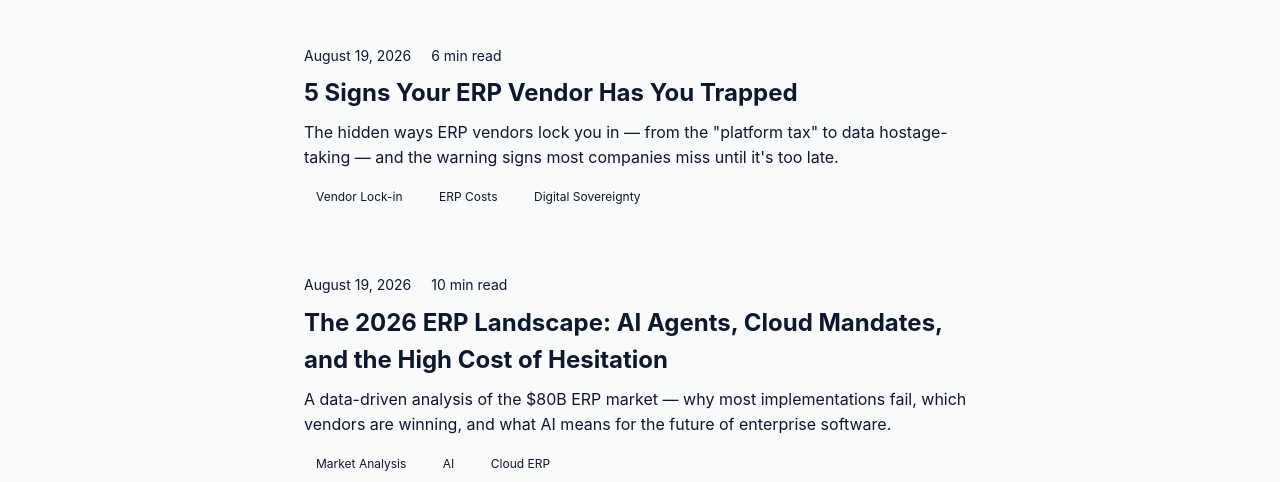
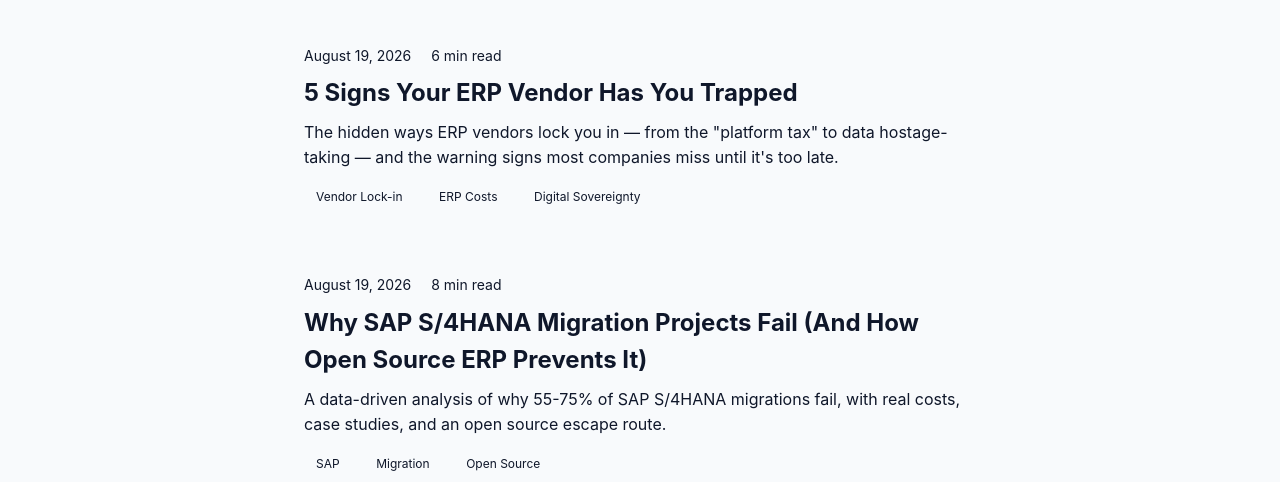
Before and after one commit to NeoDonkey/NeoDonkey.github.io, a website built with Vite: page blog/index.html in a window 1280 px wide. Shown: the part 318-800 px from the top of the page. Built offline with nearby package versions, Linux system fonts and the light colour scheme.

Commit message:
Update blog index with SAP migration post

```diff
--- a/blog/index.html
+++ b/blog/index.html
@@ -86,8 +86,18 @@
       <li class="blog-item">
         <div class="blog-item__meta">
           <span>August 19, 2026</span>
-          <span>10 min read</span>
+          <span>8 min read</span>
         </div>
+        <h2><a href="/blog/why-sap-s-4hana-migration-projects-fail-and-how-open-source-erp-prevents-it.html">Why SAP S/4HANA Migration Projects Fail (And How Open Source ERP Prevents It)</a></h2>
+        <p>A data-driven analysis of why 55-75% of SAP S/4HANA migrations fail, with real costs, case studies, and an open source escape route.</p>
+        <div class="blog-item__tags">
+          <span class="tag">SAP</span>
+          <span class="tag">Migration</span>
+          <span class="tag">Open Source</span>
+        </div>
+      </li>
+
+      <li class="blog-item">
         <h2><a href="/blog/2026-erp-landscape-ai-agents-cloud-mandates.html">The 2026 ERP Landscape: AI Agents, Cloud Mandates, and the High Cost of Hesitation</a></h2>
         <p>A data-driven analysis of the $80B ERP market — why most implementations fail, which vendors are winning, and what AI means for the future of enterprise software.</p>
         <div class="blog-item__tags">
```
